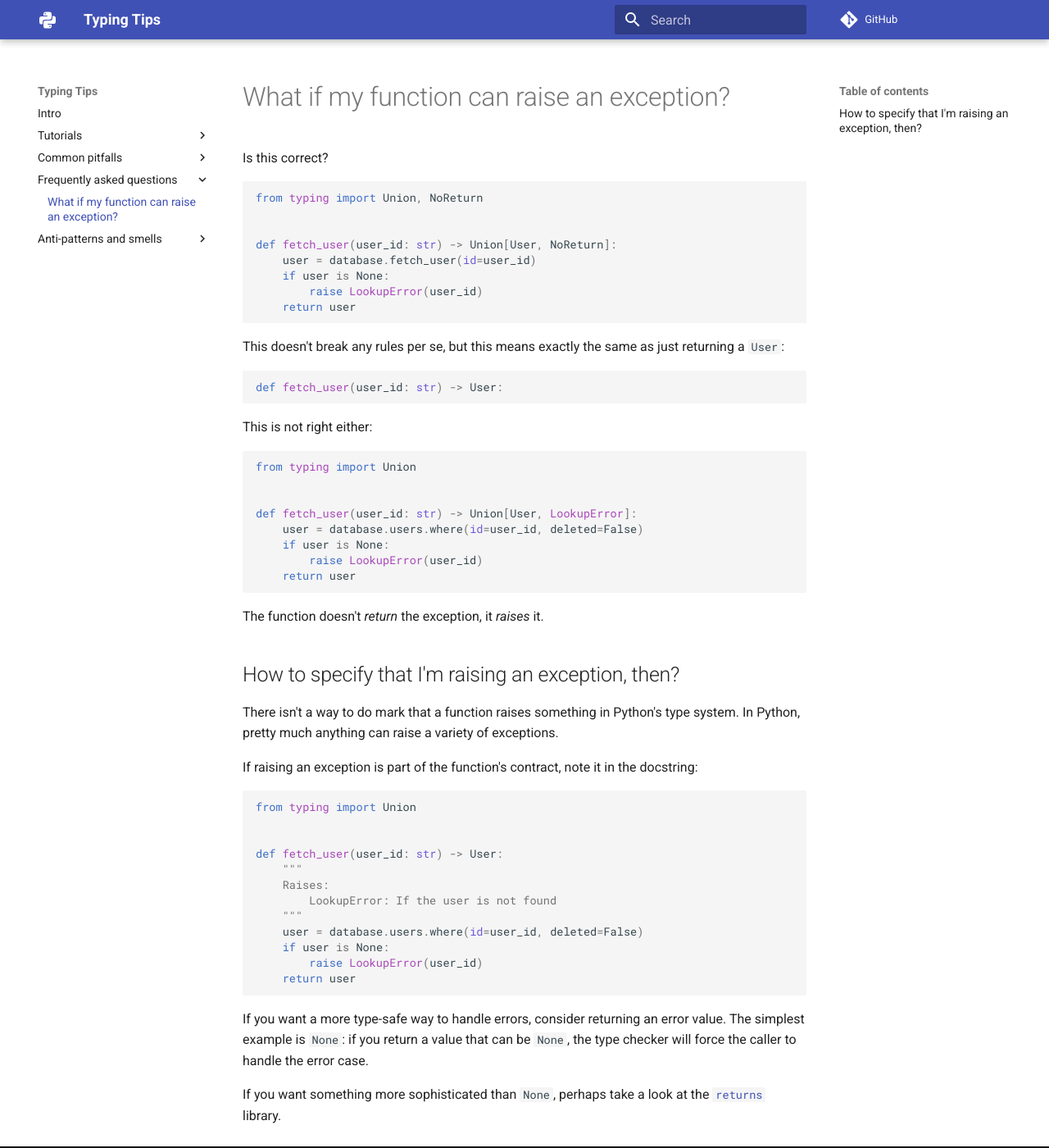
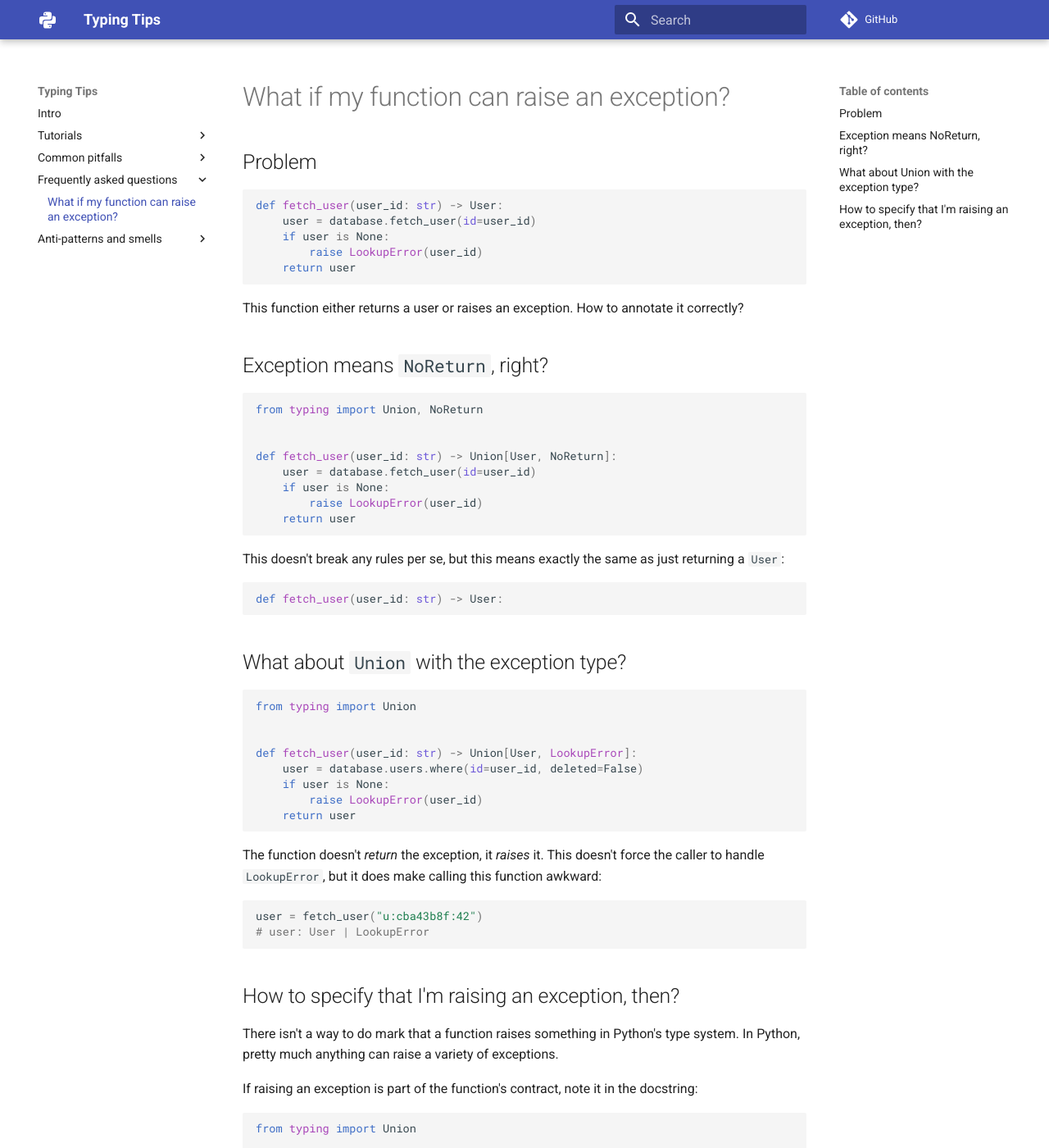
Before and after one commit to decorator-factory/typing-tips, an MkDocs documentation site: the page built from docs/faq/sometimes-raises/index.md, in a window 1280 px wide and 1400 px high. Shown: the whole window at 82% size. Built offline with MkDocs 1.6.1 and Material for MkDocs 9.7.7, drawn with Linux system fonts in a browser that asks for light colours; comment, search, counter and statistics services are not loaded.

Commit message:
Restructure and clarify `sometimes-raises`

````diff
--- a/docs/faq/sometimes-raises/index.md
+++ b/docs/faq/sometimes-raises/index.md
@@ -1,6 +1,20 @@
 # What if my function can raise an exception?
 
-Is this correct?
+## Problem
+
+```py
+def fetch_user(user_id: str) -> User:
+    user = database.fetch_user(id=user_id)
+    if user is None:
+        raise LookupError(user_id)
+    return user
+```
+
+This function either returns a user or raises an exception. How to annotate it correctly?
+
+
+## Exception means `NoReturn`, right?
+
 ```py
 from typing import Union, NoReturn
 
@@ -16,7 +30,8 @@ This doesn't break any rules per se, but this means exactly the same as just ret
 def fetch_user(user_id: str) -> User:
 ```
 
-This is not right either:
+
+## What about `Union` with the exception type?
 ```py
 from typing import Union
 
@@ -27,7 +42,12 @@ def fetch_user(user_id: str) -> Union[User, LookupError]:
         raise LookupError(user_id)
     return user
 ```
-The function doesn't _return_ the exception, it _raises_ it.
+The function doesn't _return_ the exception, it _raises_ it. This doesn't force the caller to handle
+`LookupError`, but it does make calling this function awkward:
+```py
+user = fetch_user("u:cba43b8f:42")
+# user: User | LookupError
+```
 
 
 
````
